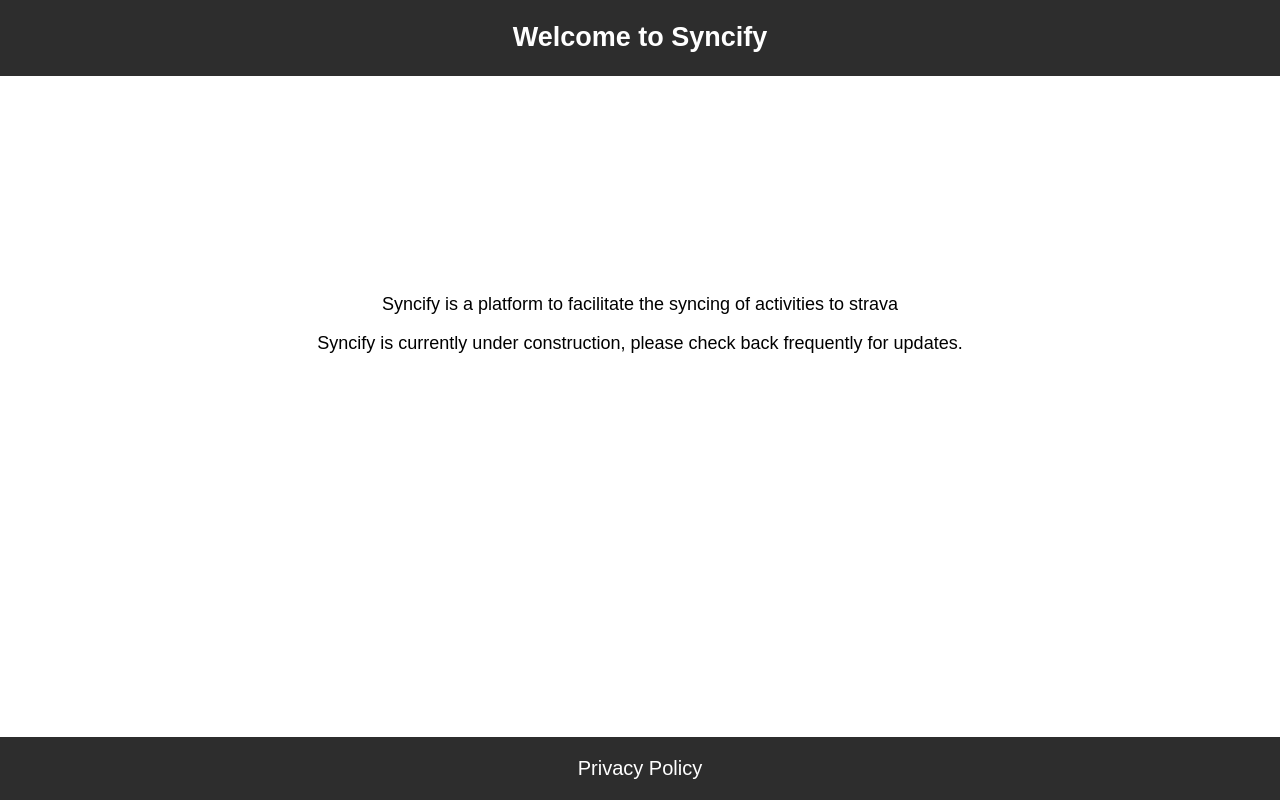
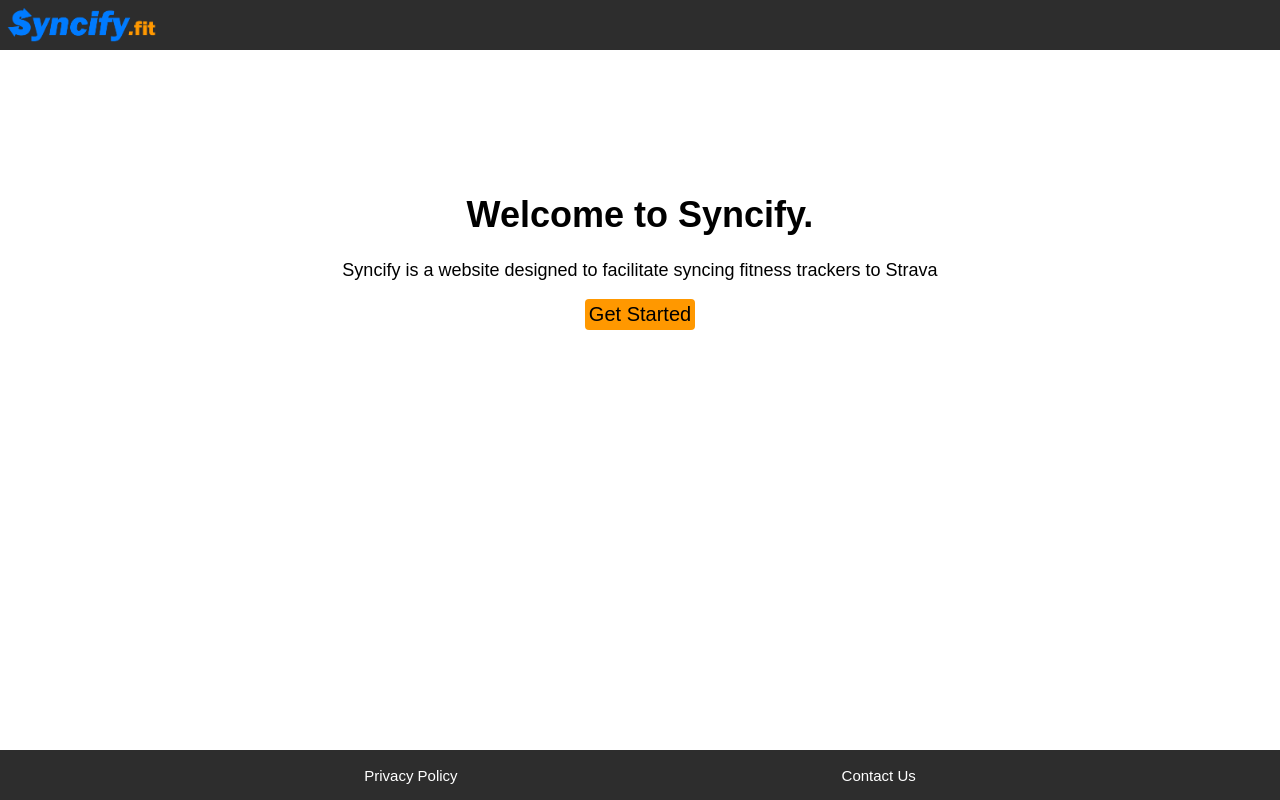
Before and after one commit to SScott04/Syncify, a website: page index.html in a window 1280 px wide. Drawn offline with Linux system fonts and the light colour scheme.

Commit message:
Formatting  and started adding google auth

```diff
--- a/index.html
+++ b/index.html
@@ -7,19 +7,31 @@
 </head>
 
 <div class="header">
-    <h2>Welcome to Syncify</h2>
+    <a href='/index.html'><img src="Syncify Logo.png" alt="Syncify Logo" height="50"></a>
 </div>
 
 
 <body>
     <main id="intro">
-        <p>Syncify is a platform to facilitate the syncing of activities to strava</p>
-        <p>Syncify is currently under construction, please check back frequently for updates.</p>
+        <h1>Welcome to Syncify.</h1>
+        <p>Syncify is a website designed to facilitate syncing fitness trackers to Strava</p>
+        <button type="button">Get Started</button>
     </main>
 </body>
 
 <footer>
     <p>
-        <a href="/Privacy/">Privacy Policy</a>
+        <div class="bottom text">
+            <div class="left">
+                <p>
+                <a href="/Privacy/">Privacy Policy</a>
+                </p>
+            </div>
+            <div class="right">
+                <p>
+                <a href="mailto: contact@syncify.fit">Contact Us</a>
+                </p>
+            </div>
+        </div>
     </p>
 </footer>
--- /dev/null
+++ b/package.json
@@ -0,0 +1,5 @@
+{
+  "dependencies": {
+    "passport-google-oauth20": "^2.0.0"
+  }
+}
--- a/styles.css
+++ b/styles.css
@@ -12,17 +12,22 @@
 .header {
     background-color: rgb(45, 45, 45);
     color: white;
+    text-align: left;
+    padding-left: 7px;
 }
 
 footer {
     background-color: rgb(45, 45, 45);
+    display: flex;
     justify-content: center;
     margin: auto;
     font-family: 'Arial';
-    font-size: 20;
+    font-size: 15;
     width: 100%;
-    position:fixed;
-    bottom:0;
+    position: fixed;
+    bottom: 0;
+    height: 50px;
+    align-items: center;
 }
 
 a:visited {
@@ -41,7 +46,7 @@
 }
 
 #intro {
-    margin-top: 25vh
+    margin-top: 15vh
 }
 
 .header-policy {
@@ -56,3 +61,23 @@
     margin-bottom: 20px;
     text-align: center;
 }
+
+button {
+    background-color: #FF9800;
+    border-radius: 4px;
+    font-size: 20px;
+    border-width: 0px;
+    padding: 4px;
+}
+
+button:hover{
+    background-color: #E68900;
+}
+.left {
+    float: left;
+    padding-right: 30vw;
+}
+
+.right{
+    float: right;
+}
```
Also changed, not shown: Privacy/index.html (+3 -3 lines), Syncify Logo.png (added), Syncify Square.png (added), 1 other file.
